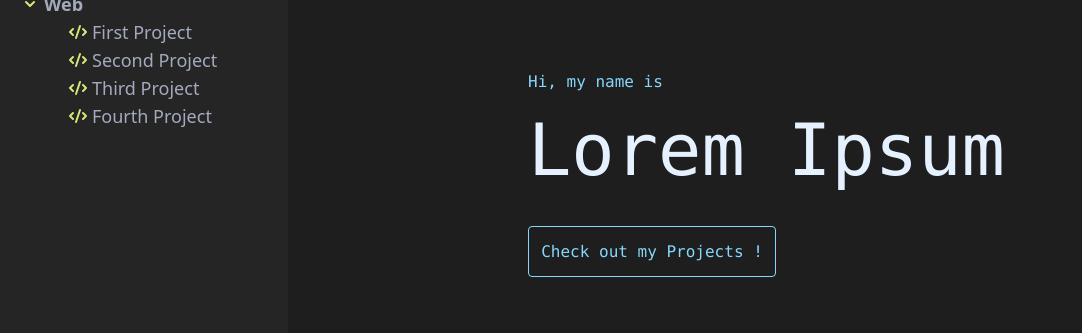
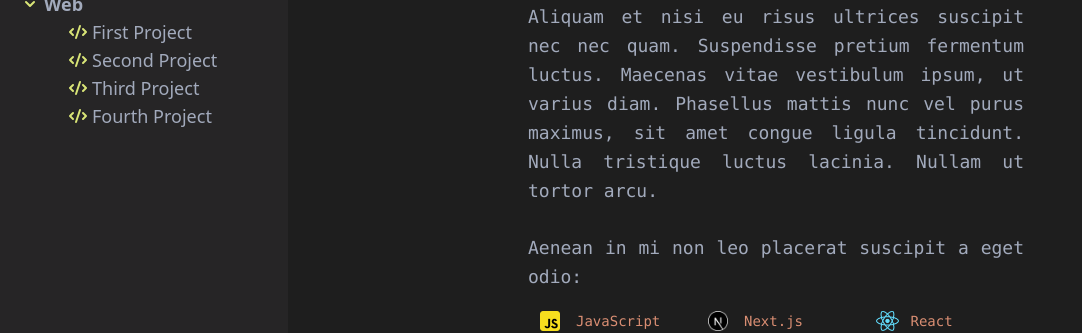
Before and after one commit to YKizou/VSCode_Template, a React (Create React App) app: page / in a window 1280 px wide. Shown: the part 170-503 px from the top of the page, without its empty margins (0-1082 px from the left). Built offline with nearby package versions, Linux system fonts and the light colour scheme.

Commit message:
Second commit

```diff
--- a/src/pages/Home.js
+++ b/src/pages/Home.js
@@ -1,7 +1,7 @@
 import React, { useEffect, useState } from "react";
 import About from "./About";
 import Contact from "./Contact";
-import FrontPage from "./FrontPage";
+import Header from "./Header";
 import LeftBar from "./LeftBar";
 import Resume from "./Resume";
 
@@ -27,7 +27,7 @@ const Home = () => {
           <LeftBar scroll={scroll} SetScroll={SetScroll} />
         </div>
         <div className="bg-[#1e1e1e] h-full ml-72 w-full">
-          <FrontPage scroll={scroll} SetScroll={SetScroll} />
+          <Header scroll={scroll} SetScroll={SetScroll} />
           <About id="About" />
           <Resume id="Resume" />
           {/* <Projects id="Projects"/> */}
```
